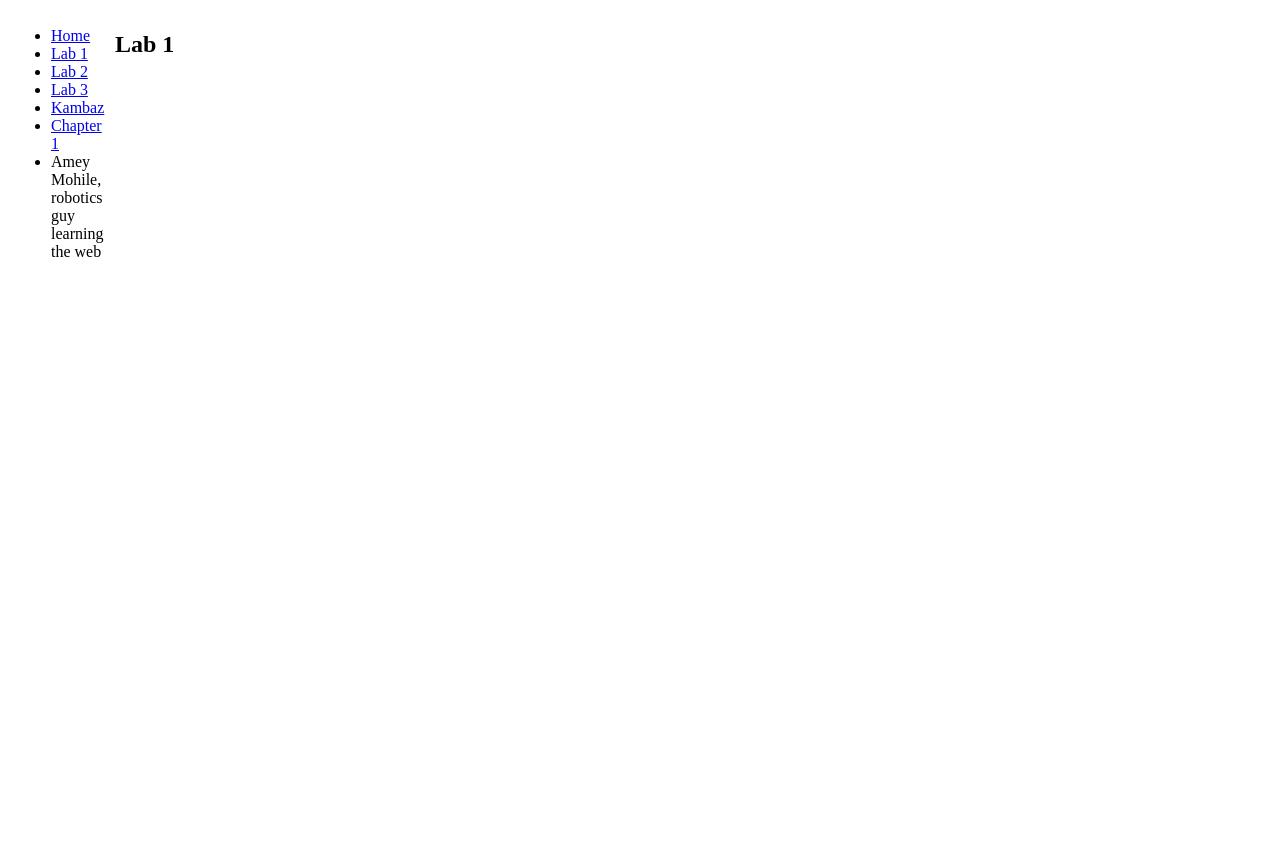
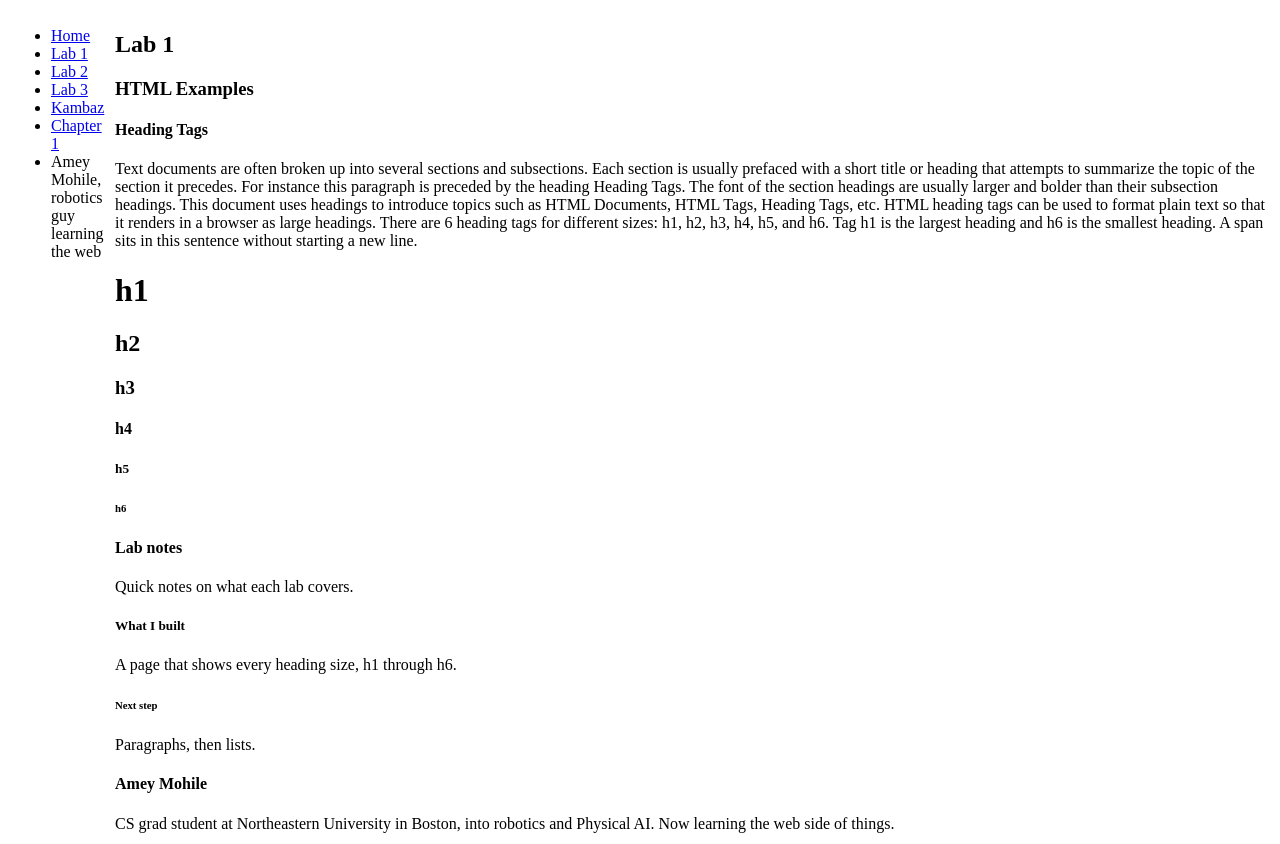
Before and after one commit to ameymohile/webdev-client, a Next.js app: page /labs/lab1 in a window 1280 px wide. Before the commit the page ends 800 px from the top, so only its background shows below. Built offline with nearby package versions, Linux system fonts and the light colour scheme.

Commit message:
lab1 heading tags

```diff
--- /dev/null
+++ b/app/labs/lab1/HeadingTags.tsx
@@ -0,0 +1,39 @@
+export default function HeadingTags() {
+  return (
+    <div id="wd-h-tag">
+      <h4>Heading Tags</h4>
+      Text documents are often broken up into several sections and subsections.
+      Each section is usually prefaced with a short title or heading that
+      attempts to summarize the topic of the section it precedes. For instance
+      this paragraph is preceded by the heading Heading Tags. The font of the
+      section headings are usually larger and bolder than their subsection
+      headings. This document uses headings to introduce topics such as HTML
+      Documents, HTML Tags, Heading Tags, etc. HTML heading tags can be used
+      to format plain text so that it renders in a browser as large headings.
+      There are 6 heading tags for different sizes: h1, h2, h3, h4, h5, and
+      h6. Tag h1 is the largest heading and h6 is the smallest heading. A{" "}
+      <span id="wd-inline-span">span</span> sits in this sentence without
+      starting a new line.
+      <h1>h1</h1>
+      <h2>h2</h2>
+      <h3>h3</h3>
+      <h4>h4</h4>
+      <h5>h5</h5>
+      <h6>h6</h6>
+      <div id="wd-ai-headings">
+        <h4>Lab notes</h4>
+        Quick notes on what each lab covers.
+        <h5>What I built</h5>
+        A page that shows every heading size, h1 through h6.
+        <h6>Next step</h6>
+        Paragraphs, then lists.
+      </div>
+      <div id="wd-your-heading">
+        <h4>Amey Mohile</h4>
+        CS grad student at Northeastern University in Boston, into{" "}
+        <span id="wd-your-span">robotics</span> and Physical AI. Now learning
+        the web side of things.
+      </div>
+    </div>
+  );
+}
--- a/app/labs/lab1/page.tsx
+++ b/app/labs/lab1/page.tsx
@@ -1,7 +1,12 @@
+import HeadingTags from "./HeadingTags";
+
 export default function Lab1() {
   return (
     <div id="wd-lab1">
       <h2>Lab 1</h2>
+      <h3>HTML Examples</h3>
+      <HeadingTags />
+      {/* do the next exercise here */}
     </div>
   );
 }
```
